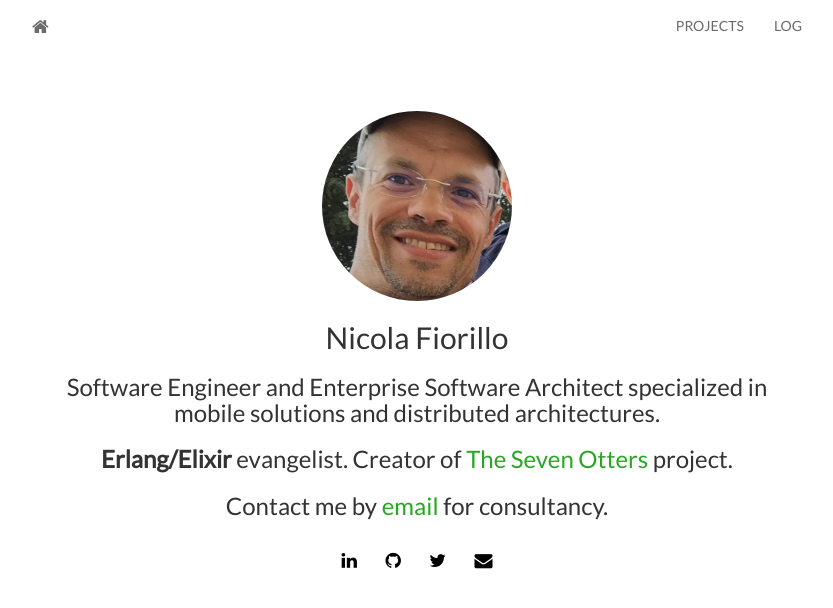
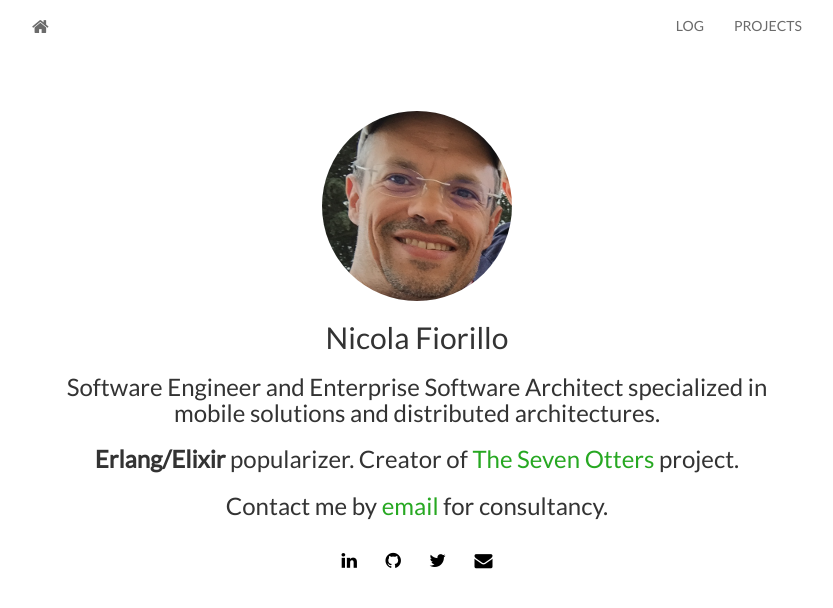
Before and after one commit to nicolafiorillo/nicolafiorillo.github.io, a Jekyll site: the page built from index.html, in a window 1280 px wide. Shown: the top 608 px of the page, without its empty margins (223-1056 px from the left). Built offline with Jekyll 4.4.1, drawn with Linux system fonts in a browser that asks for light colours; nearby versions of some CDN libraries; the list of posts is cut into pages by our own code.

Commit message:
Menu order. Removing evangelist.

```diff
--- a/_includes/header.html
+++ b/_includes/header.html
@@ -5,8 +5,8 @@
     </div>
     <div id="navbar">
       <ul class="nav navbar-nav navbar-right">
+        <li><a href="/log.html">LOG</a></li>
         <li><a href="/projects.html">PROJECTS</a></li>
-        <li><a href="/log.html">LOG</a></li>
         <!-- <li><a href="http://jekyller.github.io/vitae">RESUME</a></li> -->
       </ul>
     </div>
--- a/index.html
+++ b/index.html
@@ -10,7 +10,7 @@ layout: home
 
  		<h2>{{ site.author }}</h2>
  		<h3>Software Engineer and Enterprise Software Architect specialized in mobile solutions and distributed architectures.</h3>
-  	<h3><b>Erlang/Elixir</b> evangelist. Creator of <a href="https://www.sevenotters.org/">The Seven Otters</a> project.</h3>
+  	<h3><b>Erlang/Elixir</b> popularizer. Creator of <a href="https://www.sevenotters.org/">The Seven Otters</a> project.</h3>
 
 	  <h3>Contact me by <a href="mailto:{{ site.email }}">email</a> for consultancy.</h3>
 	  {% include social.html %}
```
Also changed, not shown: _posts/2018-08-01-vdt18.md (+1 -1 lines).
